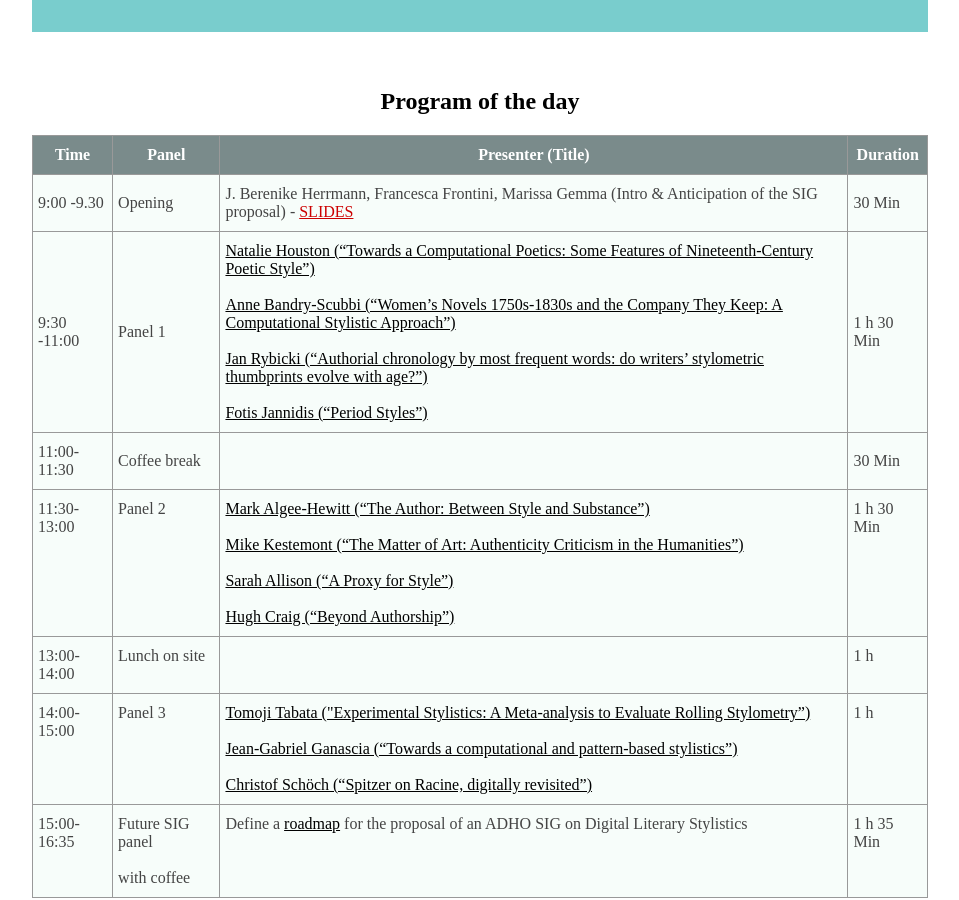
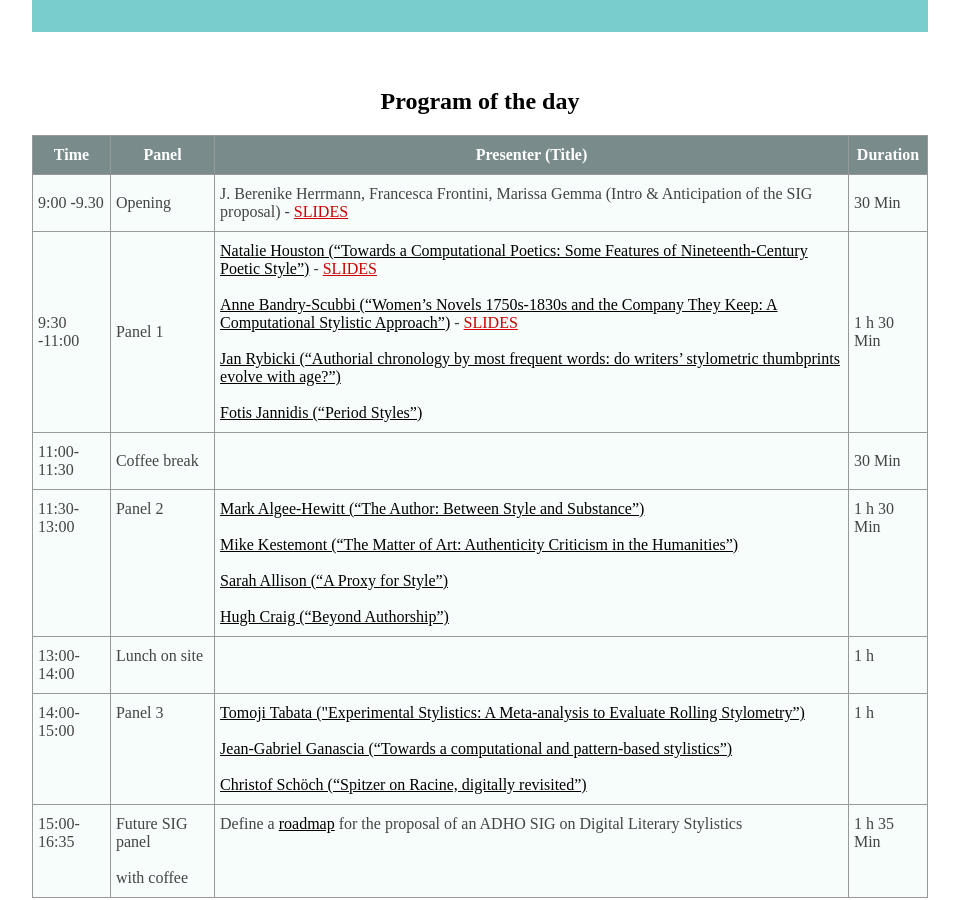
Before and after one commit to DigitalLiteraryStylistic/-DigitalLiteraryStylistic.github.io, a Jekyll site: the page built from program.html, in a window 1280 px wide and 900 px high, scrolled down 379 px. Shown: the whole window, without its empty margins (160-1119 px from the left). Built offline with Jekyll 4.4.1, drawn with Linux system fonts in a browser that asks for light colours.

Commit message:
Update program.html

```diff
--- a/program.html
+++ b/program.html
@@ -32,8 +32,7 @@ title: Digital Literary Stylistics Workshop - Co-located with DH2016
   <tr>
     <td class="tg-031e">9:30 -11:00</td>
     <td class="tg-031e">Panel 1</td>
-    <td class="tg-031e"><a class="tg" href="#houston">Natalie Houston (“Towards a Computational Poetics: Some Features of Nineteenth-­Century Poetic Style”)</a><br><br><a class="tg" href="#bandry">Anne Bandry-Scubbi (“Women’s Novels 1750s-1830s and the Company They Keep: A Computational Stylistic Approach”)</a></a><br><br><a class="tg" href="#rybicki">Jan Rybicki (“Authorial chronology by most frequent words: do writers’ stylometric thumbprints evolve with age?”)</a><br><br><a class="tg" href="#iannidis">Fotis Jannidis (“Period Styles”)</a></td>
-    <td class="tg-031e">1 h 30 Min </td>
+    <td class="tg-031e"><a class="tg" href="#houston">Natalie Houston (“Towards a Computational Poetics: Some Features of Nineteenth-­Century Poetic Style”)</a> - <a class="slides" href="slides/Houston.pdf" target="_blank">SLIDES</a><br><br><a class="tg" href="#bandry">Anne Bandry-Scubbi (“Women’s Novels 1750s-1830s and the Company They Keep: A Computational Stylistic Approach”)</a> - <a class="slides" href="slides/Bandry.pdf" target="_blank">SLIDES</a><br><br><a class="tg" href="#rybicki">Jan Rybicki (“Authorial chronology by most frequent words: do writers’ stylometric thumbprints evolve with age?”)</a><br><br><a class="tg" href="#iannidis">Fotis Jannidis (“Period Styles”)</a></td>    <td class="tg-031e">1 h 30 Min </td>
   </tr>
   <tr>
     <td class="tg-031e">11:00-11:30</td>
```
